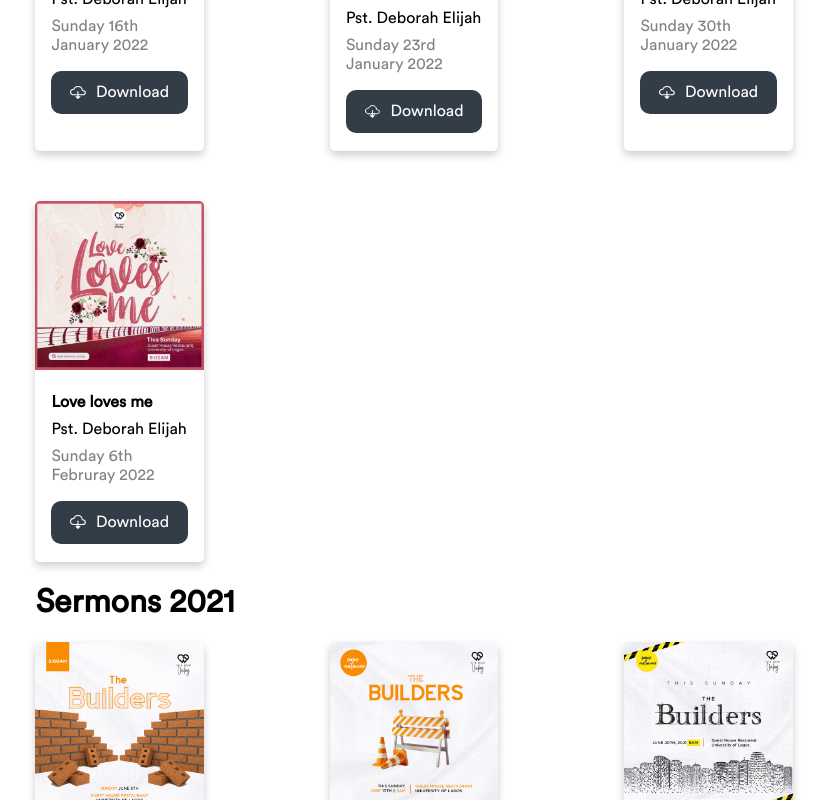
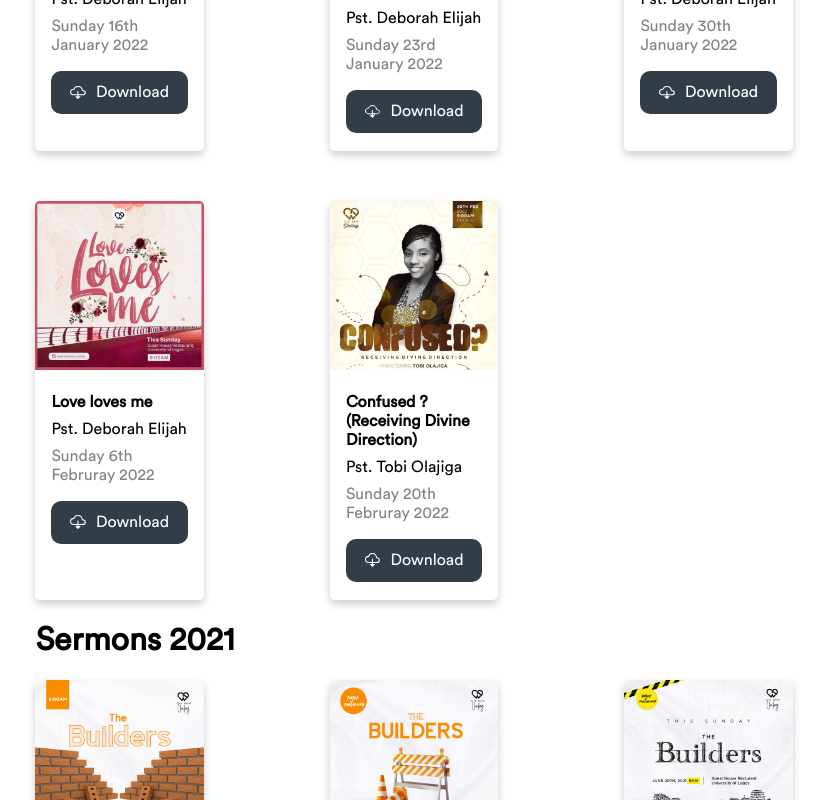
Before and after one commit to timtop/The-New-Unilag-Cassettes, a React (Create React App) app: page / in a window 1280 px wide. Shown: the part 528-1328 px from the top of the page, without its empty margins (99-926 px from the left). Built offline with nearby package versions, Linux system fonts and the light colour scheme.

Commit message:
20 of Feurary sermon added

```diff
--- a/src/App.js
+++ b/src/App.js
@@ -14,6 +14,7 @@ import movement1 from "./imgs/Movement-1.jpg";
 import goshen from "./imgs/goshen.jpg";
 import royal from "./imgs/Royal.jpg";
 import lovesme from "./imgs/lovesme.jpg";
+import direction from "./imgs/Confused.jpg";
 class App extends React.Component {
   render() {
     const sermons = [
@@ -100,6 +101,14 @@ class App extends React.Component {
         name: "Goshen Experiecne - 23/01/22",
         img: lovesme,
       },
+      {
+        title: "Confused ? (Receiving Divine Direction)",
+        preacher: "Pst. Tobi Olajiga",
+        date: "Sunday 20th Februray 2022",
+        link: "https://res.cloudinary.com/the-new-unilag/video/upload/v1645386653/Messages/200222_Recieving_Divine_Direction_k93jqh.mp3",
+        name: "Goshen Experiecne - 23/01/22",
+        img: direction,
+      },
     ];
 
     return (
```
Also changed, not shown: src/imgs/Confused.jpg (added).
